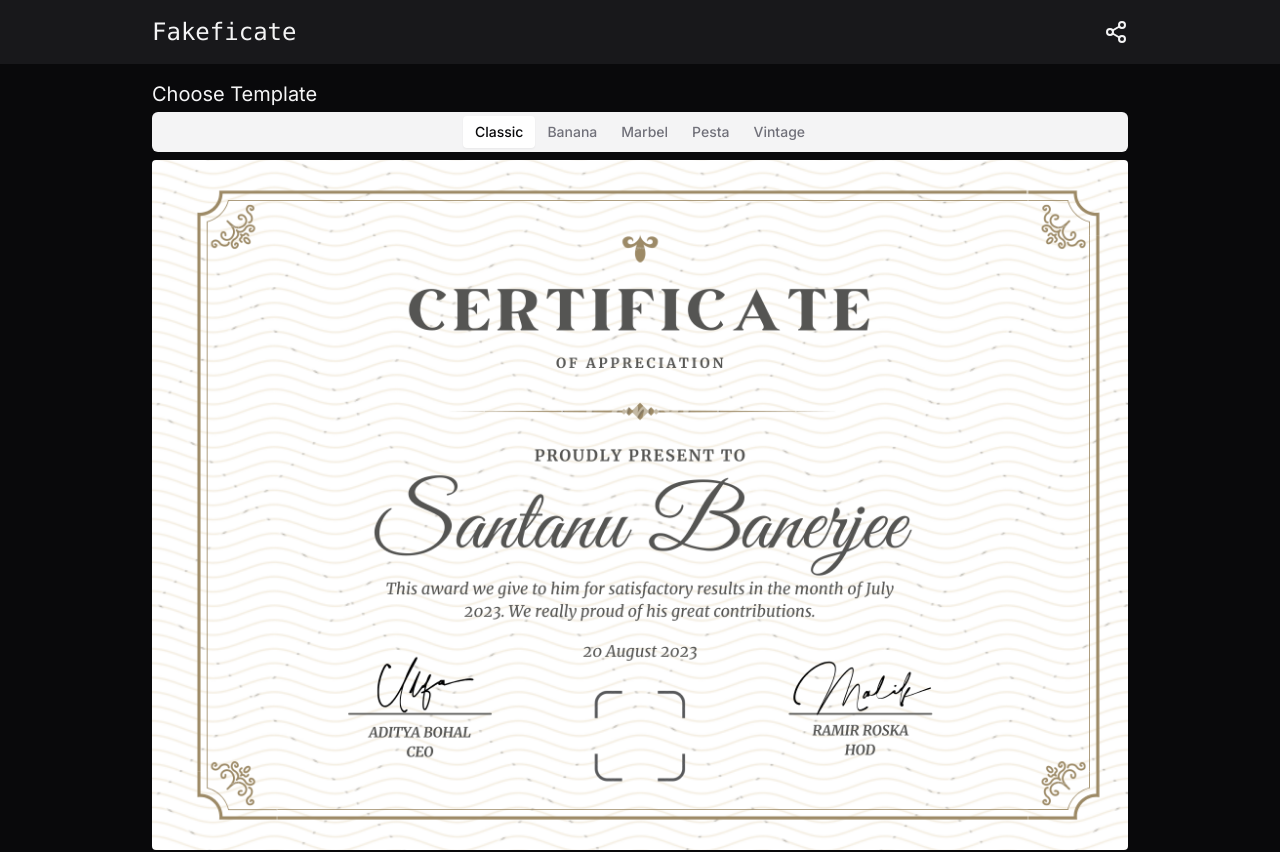
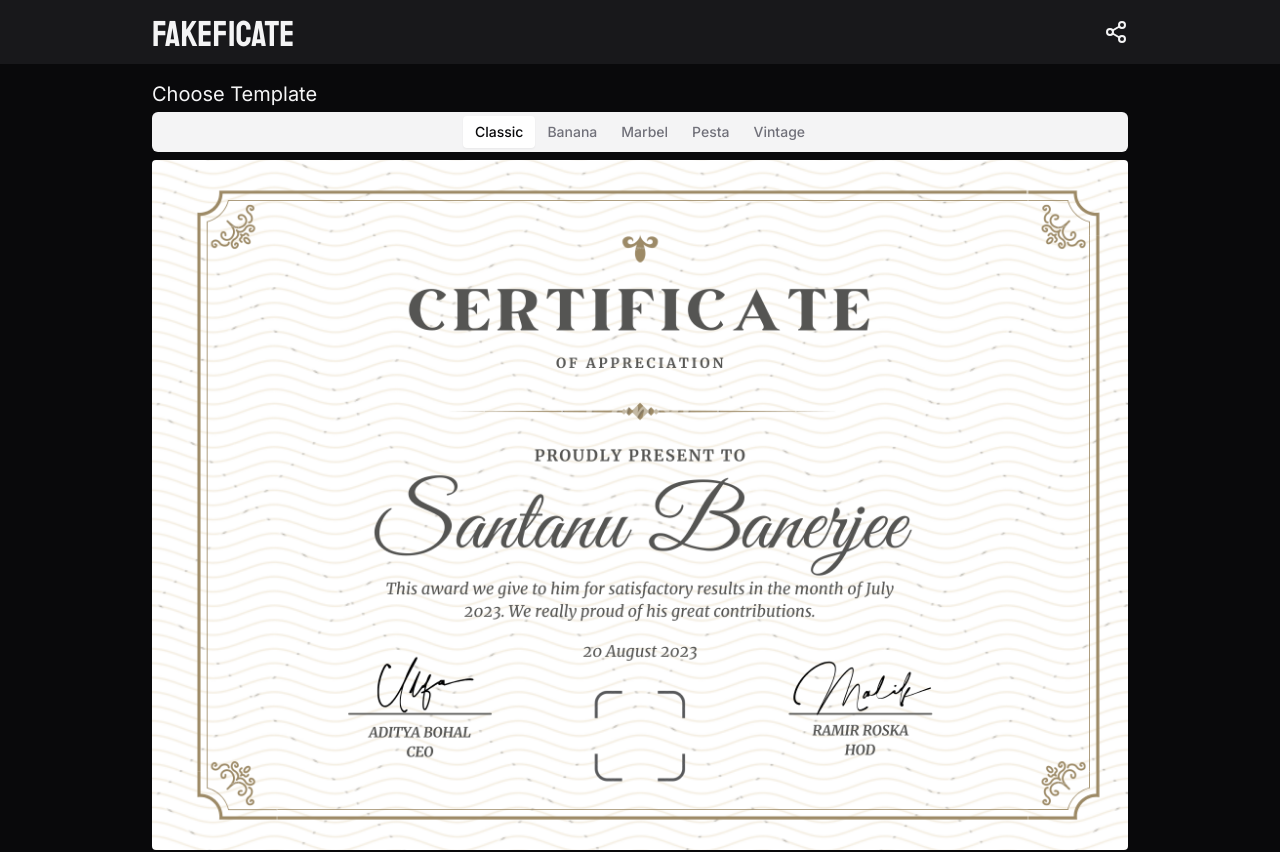
Before and after one commit to sangeetxyz/fakeficate, a Next.js app: page / in a window 1280 px wide. Shown: the top 852 px of the page. Built offline with nearby package versions, Linux system fonts and the light colour scheme; no server answers.

Commit message:
logo changed

```diff
--- a/src/app/page.tsx
+++ b/src/app/page.tsx
@@ -39,6 +39,11 @@ import demo2 from "../../public/demo2.png";
 import demo3 from "../../public/demo3.png";
 import demo4 from "../../public/demo4.png";
 import demo5 from "../../public/demo5.png";
+import { Staatliches } from "next/font/google";
+const staatliches = Staatliches({
+  weight: ["400"],
+  subsets: ["latin", "latin-ext"],
+});
 export default function Home() {
   const [canDownload, setCanDownload] = useState(false);
   const [template, setTemplate] = useState("classic");
@@ -74,7 +79,14 @@ export default function Home() {
             {/* navbar */}
             <div className="flex h-16 w-full justify-center bg-zinc-900 text-zinc-100">
               <div className="flex w-full max-w-5xl items-center justify-between px-6">
-                <div className="font-mono text-2xl capitalize">fakeficate</div>
+                <div
+                  className={cn(
+                    staatliches.className,
+                    "mt-1.5 font-mono text-4xl capitalize",
+                  )}
+                >
+                  fakeficate
+                </div>
                 <div
                   className="flex cursor-pointer items-center"
                   onClick={async () => {
```
